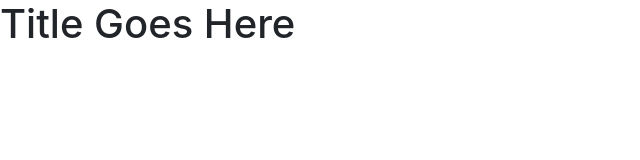
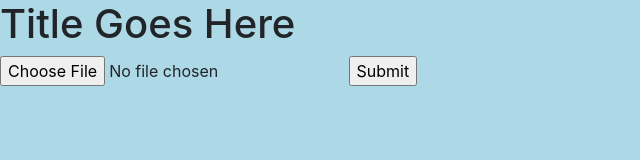
Before and after one commit to BrianSturgis/team_week, a website built with webpack: page src/index.html in a window 1280 px wide. Shown: the whole page, without its empty margins (0-640 px from the left). Built offline with nearby package versions, Linux system fonts and the light colour scheme.

Commit message:
Add input button. Add css background color light blue.

```diff
--- a/src/css/styles.css
+++ b/src/css/styles.css
@@ -0,0 +1,3 @@
+body {
+  background-color: lightblue;
+}
--- a/src/index.html
+++ b/src/index.html
@@ -1,9 +1,13 @@
 <!DOCTYPE html>
-<html lang="en"
+<html lang="en">
 <head>
   <title>Title Goes Here</title>
 </head>
 <body>
   <h1>Title Goes Here</h1>
+  <form action="/action_page.php">
+    <input type="file" id="myFile" name="filename">
+    <input type="submit">
+  </form>
 </body>
 </html>
```
Also changed, not shown: README.md.
